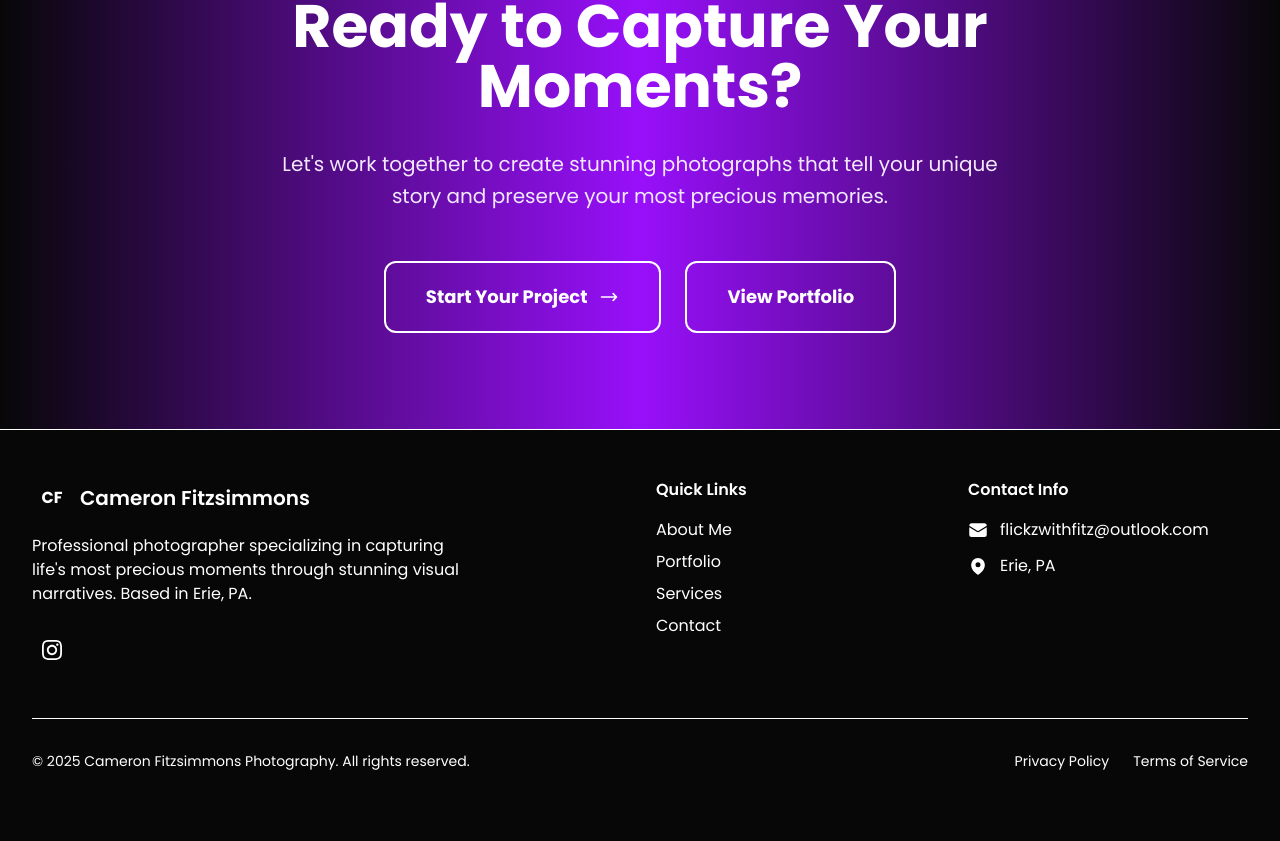
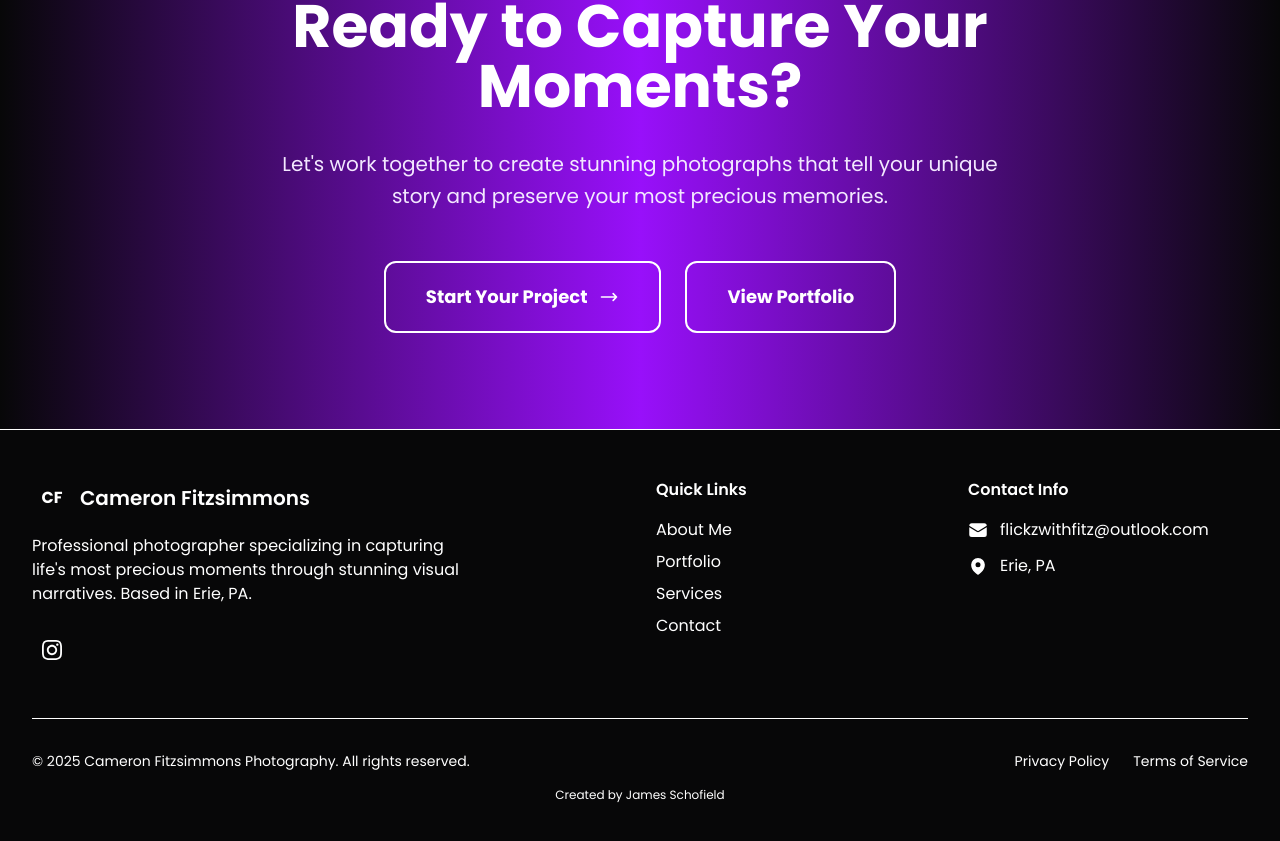
Before and after one commit to Jt-schofield1/FlickzWithFitz-, a Next.js app: page / in a window 1280 px wide. Shown: the part 4154-4995 px from the top of the page. Before the commit the page ends 4973 px from the top, so only its background shows below. Built offline with nearby package versions, Linux system fonts and the light colour scheme.

Commit message:
footer tag

```diff
--- a/components/Footer.tsx
+++ b/components/Footer.tsx
@@ -126,7 +126,8 @@ export default function Footer() {
         </div>
 
         {/* Bottom Section */}
-        <div className="mt-12 pt-8 border-t border-dark20 flex flex-col sm:flex-row justify-between items-center">
+        <div className="mt-12 pt-8 border-t border-dark20">
+          <div className="flex flex-col sm:flex-row justify-between items-center">
             <p className="text-grey50 text-sm">
               © {currentYear} Cameron Fitzsimmons Photography. All rights reserved.
             </p>
@@ -139,6 +140,14 @@ export default function Footer() {
               </a>
             </div>
           </div>
+
+          {/* Developer Credit */}
+          <div className="mt-4 text-center">
+            <p className="text-grey50 text-xs">
+              Created by <span className="text-purple55 hover:text-purple-400 transition-colors duration-300">James Schofield</span>
+            </p>
+          </div>
+        </div>
       </div>
     </motion.footer>
   );
```
Lines whose indentation alone changed are shown as unchanged.
